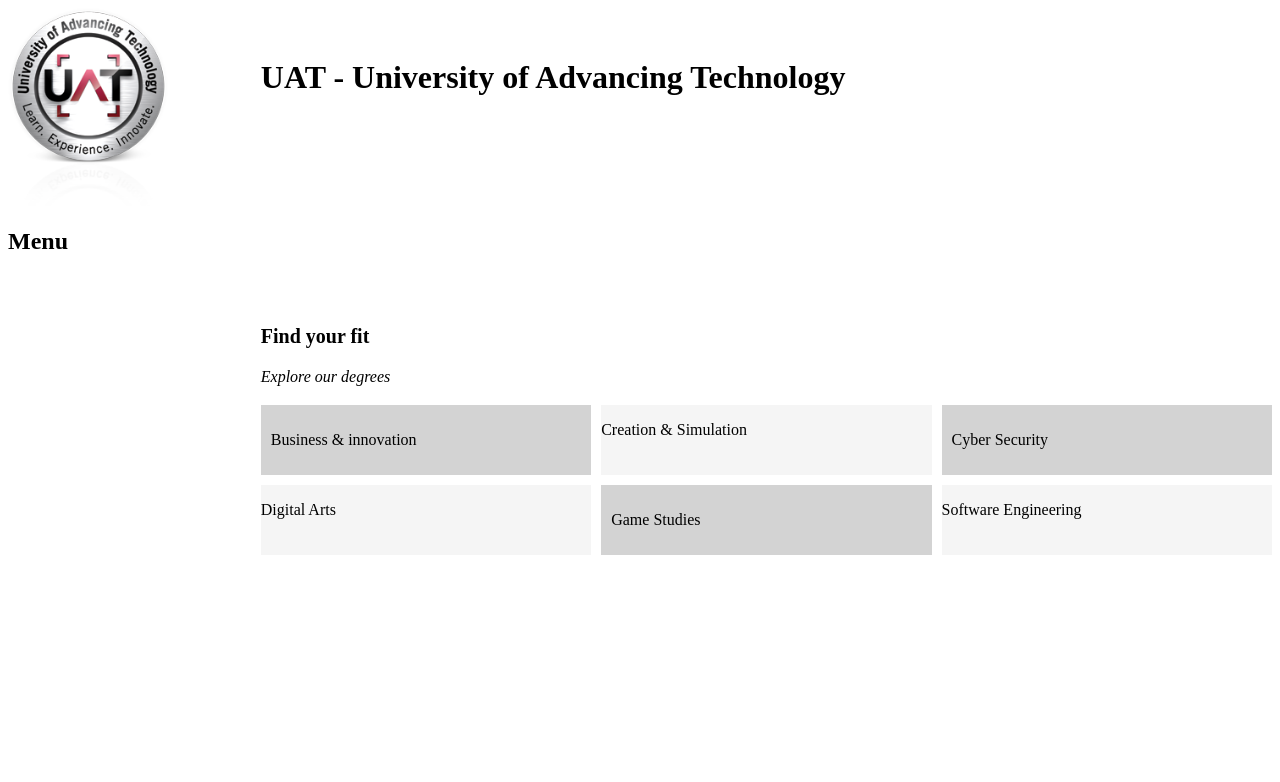
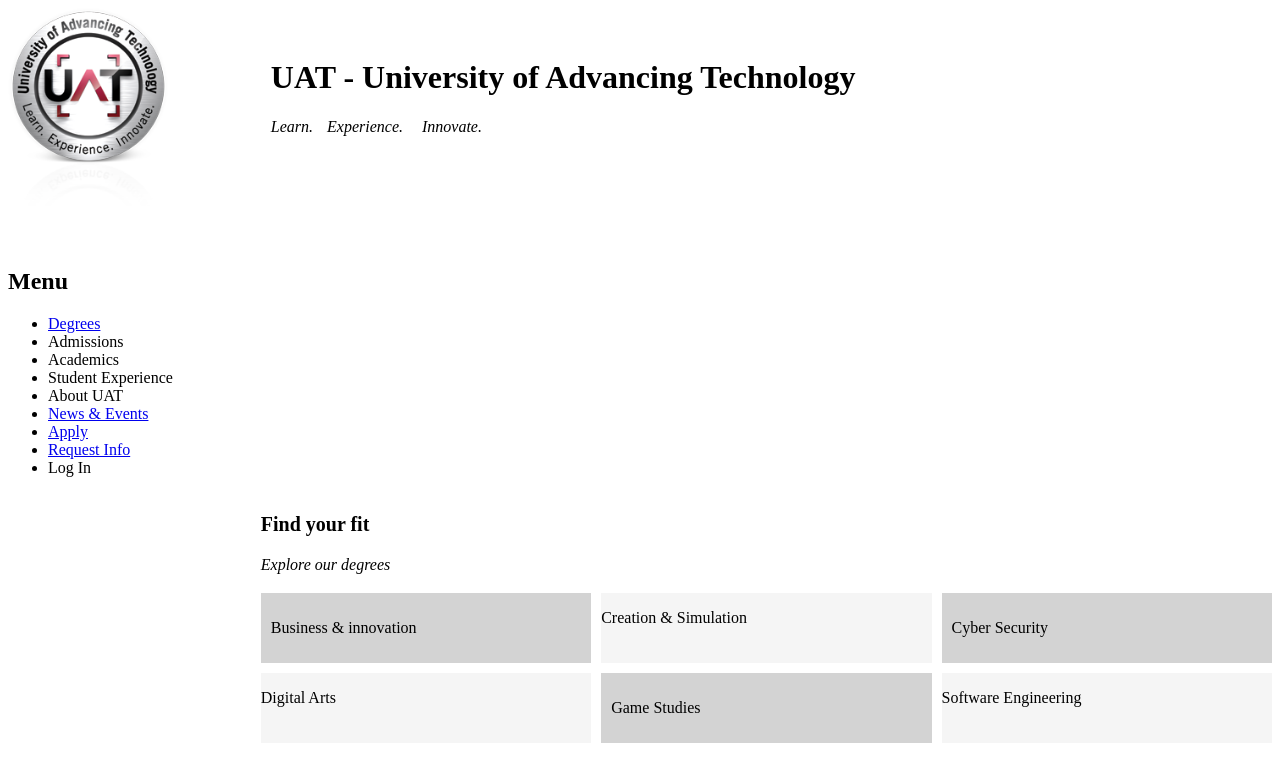
Before and after one commit to Obligweb/seeit, a plain HTML site: page index.html in a window 1280 px wide. Drawn offline with Linux system fonts and the light colour scheme.

Commit message:
quick fix

```diff
--- a/css/grid.css
+++ b/css/grid.css
@@ -6,6 +6,9 @@
 
 .menu{
 display: grid;
+
+}
+menu > div{
 
 }
 
--- a/css/stylesheet.css
+++ b/css/stylesheet.css
@@ -3,14 +3,34 @@ body{
 }
 h1{
 padding-top: 30px;
+padding-left: 10px;
+}
+
+h2{
+    padding-top: 40px;
+}
+
+h3{
+    font-size: 20px;
+    font: ;
+}
+
+ul{
 
 }
-h2{
-    padding-bottom: 30px;
+
+p1{
+    font-size: 16px;
+    padding-left: 10px;
+    font-style: italic;
 }
-h3{
-    font-size: 20px;
+p2{
+    font-size: 16px;
+    padding-left: 10px;
+    font-style: italic;
 }
-i{
+p3{
     font-size: 16px;
+    padding-left: 15px;
+    font-style: italic;
 }
--- a/index.html
+++ b/index.html
@@ -11,12 +11,30 @@
 <div class="container">
     <div class="menu">
         <img src="uat-logo.png" alt="University of Advancing Technology Logo" width="160" height="200">
-        <h2>
-            Menu
-        </h2>
+        <div>
+        <h2>Menu</h2>
+        <ul>
+        <li><a href="https://www.uat.edu/advancing-technology-degrees">Degrees</a></li>
+        <li><a>Admissions</a></li>
+        <li><a>Academics</a></li>
+        <li><a>Student Experience</a></li>
+        <li><a>About UAT</a></li>
+        <li><a href="https://www.uat.edu/campus-news-feed">News & Events</a></li>
+        <li><a href="https://uatfastapp.com/LPR.asp?L=284&__hstc=214042312.ee78b8b97efefd0f92c51a5963ce9aee.1603383910602.1603383910602.1603390274805.2&__hssc=214042312.6.1603390274805&__hsfp=3605893672&_ga=2.123342027.1529154153.1603383909-2137851701.1603383909">Apply</a></li>
+        <li><a href="https://www.uat.edu/request-info">Request Info</a></li>
+        <li><a>Log In</a></li>
+        </ul>
+        </div>
 
     </div>
-    <div class="top"><h1>UAT - University of Advancing Technology</h1></div>
+    <div class="top">
+        <h1>UAT - University of Advancing Technology</h1>
+        <div>
+            <p1>Learn.</p1>
+            <p2>Experience.</p2>
+            <p3>Innovate.</p3>
+        </div>
+    </div>
     <div class="menu">
         <p></p>
     </div>
```
